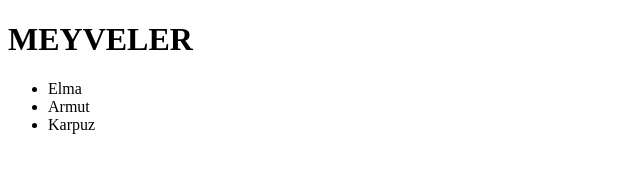
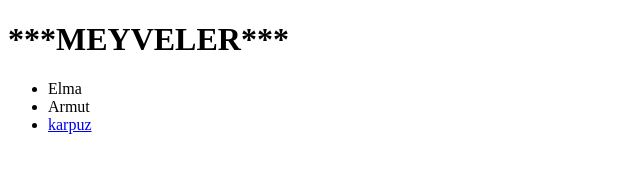
Before and after one commit to Hblackstone/T100, a plain HTML site: page index.html in a window 1280 px wide. Shown: the whole page, without its empty margins (0-640 px from the left). Drawn offline with Linux system fonts and the light colour scheme.

Commit message:
ucuncu commit

```diff
--- a/index.html
+++ b/index.html
@@ -6,12 +6,15 @@
     <title>Document</title>
 </head>
 <body>
-    <h1>MEYVELER</h1>
+    <h1>***MEYVELER***</h1>
     <ul>
         <li>Elma</li>
         <li>Armut</li>
-        <li>Karpuz</li>
+        <li>        <a href="https://www.google.com/imgres?imgurl=https%3A%2F%2Fd2uiaykj5yb3c0.cloudfront.net%2Ftahtakale%2Fimg%2Fp%2F30befd0e-d5c9-486c-9fac-bbc3d7e3706b.jpg&tbnid=IamQ3lW2be2ILM&vet=12ahUKEwjc-pKs4vGAAxURtUwKHTg4CckQMygAegQIARBP..i&imgrefurl=https%3A%2F%2Fwww.tahtakalespot.com%2Fproduct%2Fkarpuz-kg%2Fb6c10c41-076f-4e65-b8ea-1562493d8817&docid=Fe1ccjseyRG6kM&w=640&h=640&q=karpuz&ved=2ahUKEwjc-pKs4vGAAxURtUwKHTg4CckQMygAegQIARBP">karpuz</a> </li>
+
+
     </ul>
+
 
 </body>
 </html>
```
